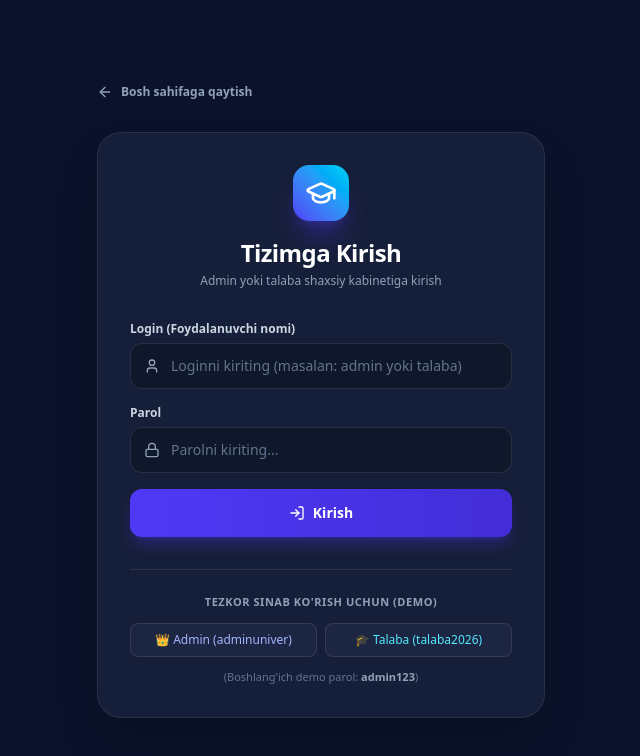
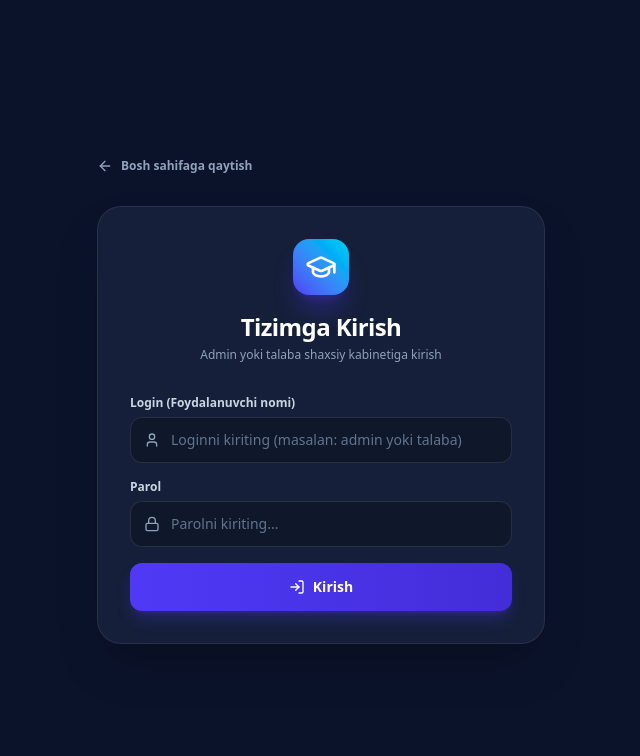
Before and after one commit to SarvarDevYT/University-Testing-Platform, a Next.js app: page /login in a window 1280 px wide. Shown: the top 756 px of the page, without its empty margins (319-959 px from the left). Built offline with nearby package versions, Linux system fonts and the light colour scheme.

Commit message:
clean: remove demo credentials block for production use

```diff
--- a/app/login/page.tsx
+++ b/app/login/page.tsx
@@ -41,17 +41,6 @@ export default function LoginPage() {
       setError(err.message || "Login yoki parol noto'g'ri");
     } finally {
       setLoading(false);
-    }
-  };
-
-  // Demo hisob bilan tez to'ldirish
-  const fillDemo = (role: "admin" | "student") => {
-    if (role === "admin") {
-      setUsername("adminuniver");
-      setPassword("universityadminuz");
-    } else {
-      setUsername("talaba2026");
-      setPassword("admin123");
     }
   };
 
@@ -147,32 +136,6 @@ export default function LoginPage() {
               )}
             </button>
           </form>
-
-          {/* Demo hisoblar tezkor tugmalari */}
-          <div className="mt-8 pt-6 border-t border-white/10">
-            <div className="text-center text-[11px] font-semibold text-slate-400 uppercase tracking-wider mb-3">
-              Tezkor sinab ko&apos;rish uchun (Demo)
-            </div>
-            <div className="grid grid-cols-2 gap-2">
-              <button
-                type="button"
-                onClick={() => fillDemo("admin")}
-                className="px-3 py-2 rounded-lg bg-[#1C2541] hover:bg-[#253259] border border-white/10 text-xs text-indigo-300 font-medium transition-all text-center"
-              >
-                👑 Admin (adminuniver)
-              </button>
-              <button
-                type="button"
-                onClick={() => fillDemo("student")}
-                className="px-3 py-2 rounded-lg bg-[#1C2541] hover:bg-[#253259] border border-white/10 text-xs text-cyan-300 font-medium transition-all text-center"
-              >
-                🎓 Talaba (talaba2026)
-              </button>
-            </div>
-            <p className="text-[11px] text-slate-500 text-center mt-3">
-              (Boshlang&apos;ich demo parol: <strong className="text-slate-400">admin123</strong>)
-            </p>
-          </div>
         </div>
       </div>
     </div>
```
